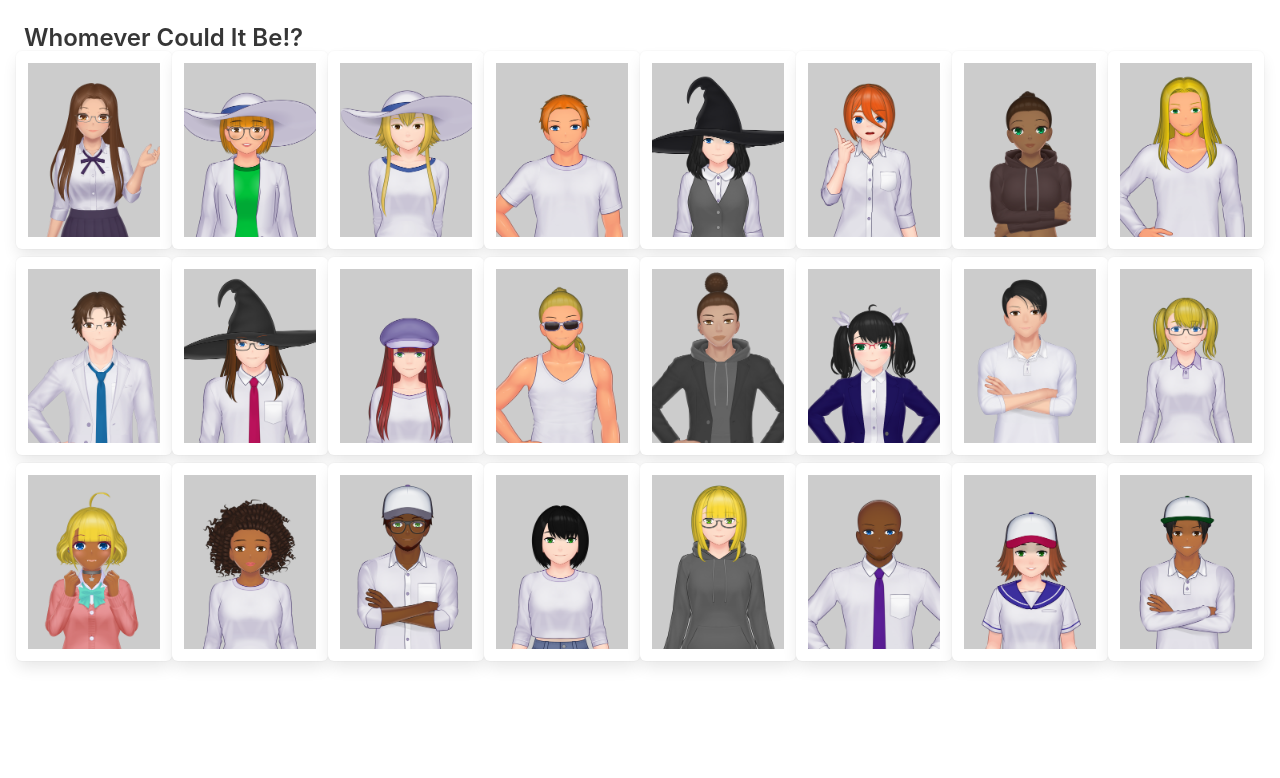
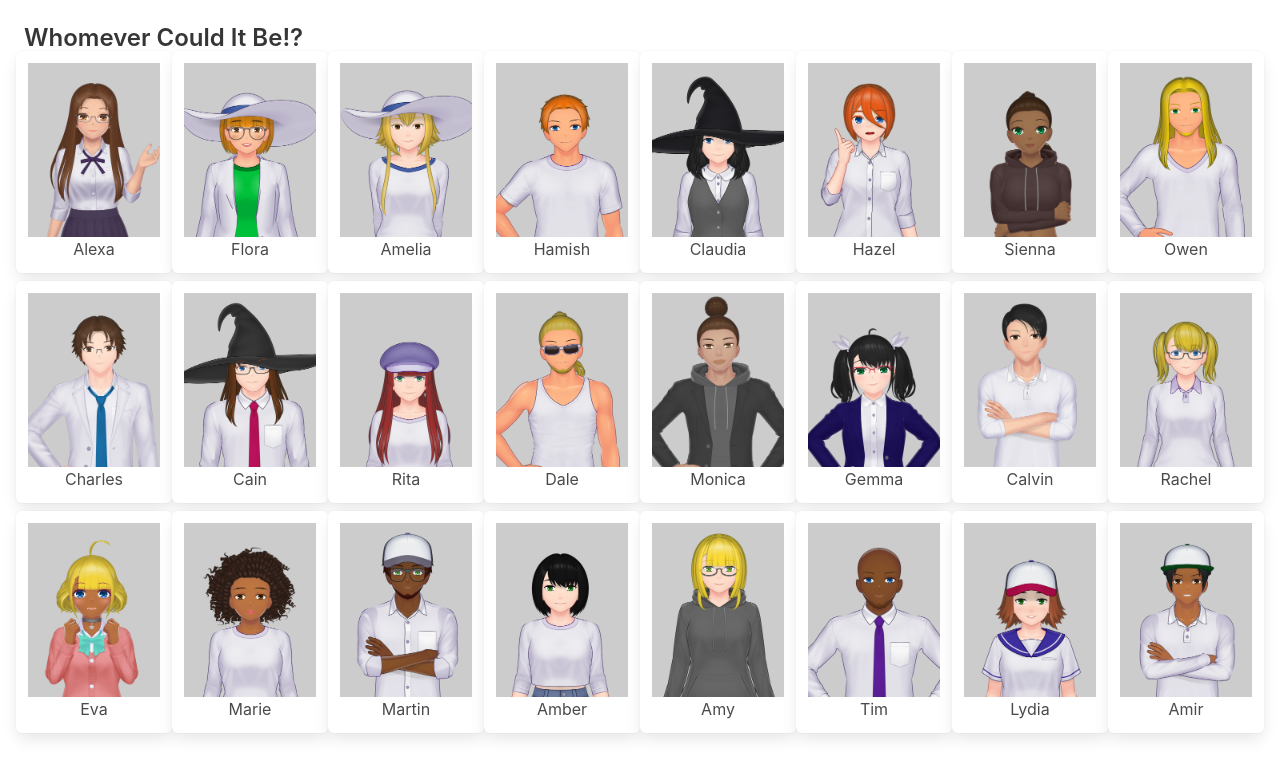
Before and after one commit to Braz3n/WhomeverCouldItBe, a Python web app: template templates/index.html in a window 1280 px wide. Shown: the top 778 px of the page. Run offline with Jinja, Linux system fonts and the light colour scheme; the template is opened without the code that fills it, so the values that code supplies are empty.

Commit message:
Added names

```diff
--- a/templates/index.html
+++ b/templates/index.html
@@ -27,127 +27,151 @@
                                 <figure class="image">
                                     <img class="zoom" src="/static/img/03.png">
                                 </figure>
+                                <div class="name">Alexa</div>
                             </div>
-                            <div class="tile is-child box">
+                            <div class="tile is-child box has-text-centered">
                                 <figure class="image">
                                     <img class="zoom" src="/static/img/07.png">
                                 </figure>
+                                <div class="name">Flora</div>
                             </div>
-                            <div class="tile is-child box">
+                            <div class="tile is-child box has-text-centered">
                                 <figure class="image">
                                     <img class="zoom" src="/static/img/15.png">
                                 </figure>
+                                <div class="name">Amelia</div>
                             </div>
-                            <div class="tile is-child box">
+                            <div class="tile is-child box has-text-centered">
                                 <figure class="image">
                                     <img class="zoom" src="/static/img/21.png">
                                 </figure>
+                                <div class="name">Hamish</div>
                             </div>
-                            <div class="tile is-child box">
+                            <div class="tile is-child box has-text-centered">
                                 <figure class="image">
                                     <img class="zoom" src="/static/img/04.png">
                                 </figure>
+                                <div class="name">Claudia</div>
                             </div>
-                            <div class="tile is-child box">
+                            <div class="tile is-child box has-text-centered">
                                 <figure class="image">
                                     <img class="zoom" src="/static/img/14.png">
                                 </figure>
+                                <div class="name">Hazel</div>
                             </div>
-                            <div class="tile is-child box">
+                            <div class="tile is-child box has-text-centered">
                                 <figure class="image">
                                     <img class="zoom" src="/static/img/13.png">
                                 </figure>
+                                <div class="name">Sienna</div>
                             </div>
-                            <div class="tile is-child box">
+                            <div class="tile is-child box has-text-centered">
                                 <figure class="image">
                                     <img class="zoom" src="/static/img/22.png">
                                 </figure>
+                                <div class="name">Owen</div>
                             </div>
                         </div>
 
                         <div class="tile is-12 is-parent">
-                            <div class="tile is-child box">
+                            <div class="tile is-child box has-text-centered">
                                 <figure class="image">
                                     <img class="zoom" src="/static/img/16.png">
                                 </figure>
+                                <div class="name">Charles</div>
                             </div>
-                            <div class="tile is-child box">
+                            <div class="tile is-child box has-text-centered">
                                 <figure class="image">
                                     <img class="zoom" src="/static/img/24.png">
                                 </figure>
+                                <div class="name">Cain</div>
                             </div>
-                            <div class="tile is-child box">
+                            <div class="tile is-child box has-text-centered">
                                 <figure class="image">
                                     <img class="zoom" src="/static/img/08.png">
                                 </figure>
+                                <div class="name">Rita</div>
                             </div>
-                            <div class="tile is-child box">
+                            <div class="tile is-child box has-text-centered">
                                 <figure class="image">
                                     <img class="zoom" src="/static/img/20.png">
                                 </figure>
+                                <div class="name">Dale</div>
                             </div>
-                            <div class="tile is-child box">
+                            <div class="tile is-child box has-text-centered">
                                 <figure class="image">
                                     <img class="zoom" src="/static/img/02.png">
                                 </figure>
+                                <div class="name">Monica</div>
                             </div>
-                            <div class="tile is-child box">
+                            <div class="tile is-child box has-text-centered">
                                 <figure class="image">
                                     <img class="zoom" src="/static/img/12.png">
                                 </figure>
+                                <div class="name">Gemma</div>
                             </div>
-                            <div class="tile is-child box">
+                            <div class="tile is-child box has-text-centered">
                                 <figure class="image">
                                     <img class="zoom" src="/static/img/17.png">
                                 </figure>
+                                <div class="name">Calvin</div>
                             </div>
-                            <div class="tile is-child box">
+                            <div class="tile is-child box has-text-centered">
                                 <figure class="image">
                                     <img class="zoom" src="/static/img/05.png">
                                 </figure>
+                                <div class="name">Rachel</div>
                             </div>
                         </div>
 
                         <div class="tile is-12 is-parent">
-                            <div class="tile is-child box">
+                            <div class="tile is-child box has-text-centered">
                                 <figure class="image">
                                     <img class="zoom" src="/static/img/11.png">
                                 </figure>
+                                <div class="name">Eva</div>
                             </div>
-                            <div class="tile is-child box">
+                            <div class="tile is-child box has-text-centered">
                                 <figure class="image">
                                     <img class="zoom" src="/static/img/06.png">
                                 </figure>
+                                <div class="name">Marie</div>
                             </div>
-                            <div class="tile is-child box">
+                            <div class="tile is-child box has-text-centered">
                                 <figure class="image">
                                     <img class="zoom" src="/static/img/18.png">
                                 </figure>
+                                <div class="name">Martin</div>
                             </div>
-                            <div class="tile is-child box">
+                            <div class="tile is-child box has-text-centered">
                                 <figure class="image">
                                     <img class="zoom" src="/static/img/09.png">
                                 </figure>
+                                <div class="name">Amber</div>
                             </div>
-                            <div class="tile is-child box">
+                            <div class="tile is-child box has-text-centered">
                                 <figure class="image">
                                     <img class="zoom" src="/static/img/01.png">
                                 </figure>
+                                <div class="name">Amy</div>
                             </div>
-                            <div class="tile is-child box">
+                            <div class="tile is-child box has-text-centered">
                                 <figure class="image">
                                     <img class="zoom" src="/static/img/19.png">
                                 </figure>
+                                <div class="name">Tim</div>
                             </div>
-                            <div class="tile is-child box">
+                            <div class="tile is-child box has-text-centered">
                                 <figure class="image">
                                     <img class="zoom" src="/static/img/10.png">
                                 </figure>
+                                <div class="name">Lydia</div>
                             </div>
-                            <div class="tile is-child box">
+                            <div class="tile is-child box has-text-centered">
                                 <figure class="image">
                                     <img class="zoom" src="/static/img/23.png">
                                 </figure>
+                                <div class="name">Amir</div>
                             </div>
                         </div>
                     </div>
```
